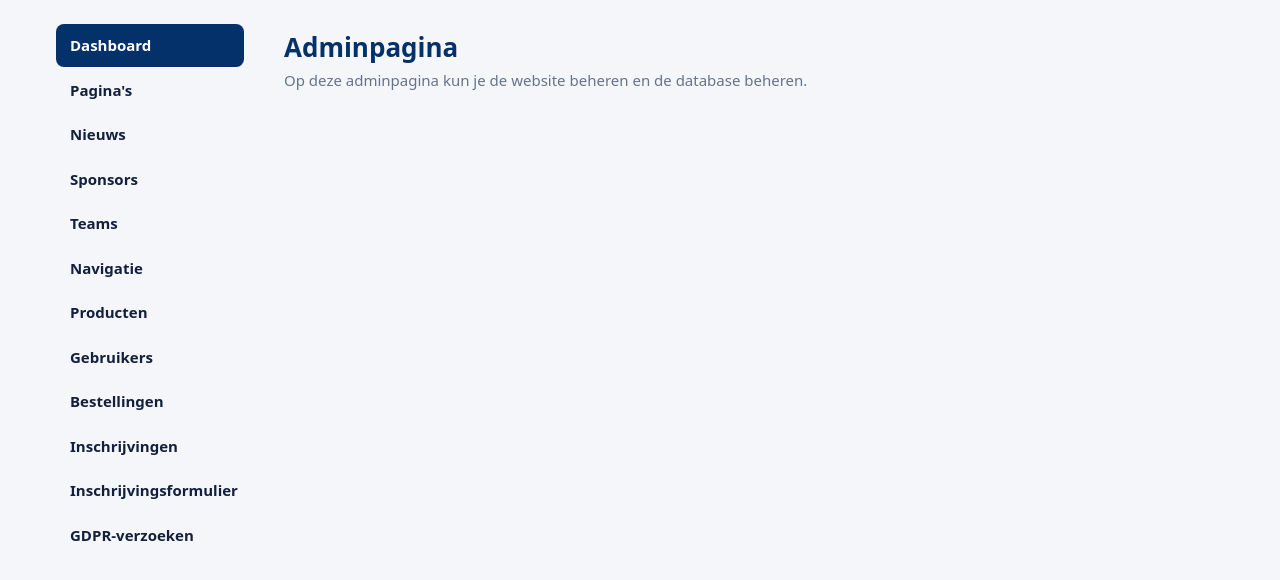
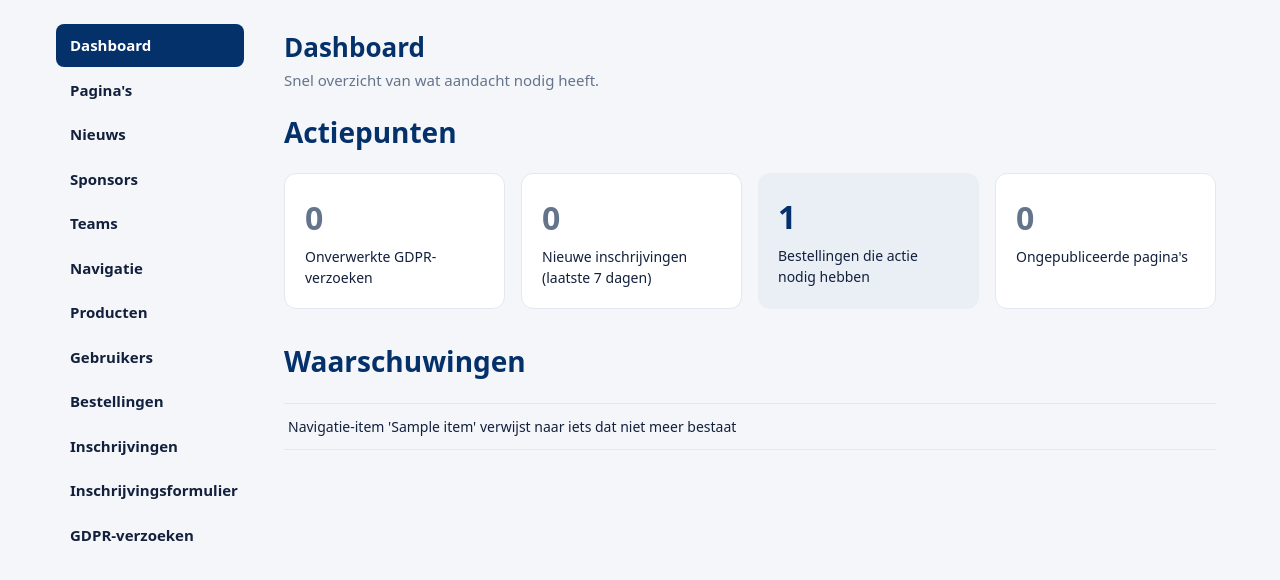
Before and after one commit to Robbokop008/handbalclub-v2, a Flask app: page /admin/ in a window 1280 px wide. Shown: the part 60-640 px from the top of the page. Run offline with Flask 3, Linux system fonts and the light colour scheme; the visitor is signed in with stand-in values (Sample User, id 1); tables that the repository leaves empty hold one stand-in row (values such as "Sample post").

Commit message:
Give the admin dashboard actual content: actiepunten + waarschuwingen
The dashboard tab was just a title and one sentence. Added two
sections, both clickable straight through to where you'd fix things:

- Actiepunten: onverwerkte GDPR-verzoeken, nieuwe inschrijvingen
  (laatste 7 dagen), bestellingen die nog actie nodig hebben (niet
  Verzonden/Geannuleerd/Terugbetaald), ongepubliceerde pagina's. Tiles
  are neutral white when the count is 0, light blue when there's
  something to look at - no alarm colors, these are routine upkeep
  items, not incidents.
- Waarschuwingen: teams missing a photo or description, active
  products with no purchasable variant (in stock + active), and nav
  items whose target no longer resolves (reuses utils/nav.py's own
  resolver so this can never drift from what the live nav actually
  does) - each links straight to the relevant edit screen.

Currently empty across the board except the 10 teams still missing
photos/descriptions, which is accurate - verified by temporarily
creating a GDPR request to confirm the "needs attention" tile styling,
then removing it again.

Co-Authored-By: Claude Sonnet 5 <noreply@anthropic.com>

```diff
--- a/routes/admin.py
+++ b/routes/admin.py
@@ -18,7 +18,7 @@ from werkzeug.utils import secure_filename
 
 from werkzeug.routing import BuildError
 
-from datetime import datetime
+from datetime import datetime, timedelta
 
 from extensions import db
 from models import (
@@ -31,6 +31,7 @@ from utils.auth import admin_required
 from utils.mail import send_admin_cancellation_mail
 from utils.sanitize import sanitize_html
 from utils.site_text import SITE_TEXT_PAGINAS, vind_pagina, get_site_teksten
+from utils.nav import _resolve_url as _resolve_nav_item_url
 from utils.inschrijving import get_inschrijving_categorieen, get_hoe_gehoord_opties, get_inschrijving_veld_config
 from utils.page_blocks import block_afbeeldingsbestanden, afbeeldingen_uit_data
 from utils.url_validation import is_safe_target_url, parse_video_embed
@@ -275,10 +276,79 @@ def _parse_block_form(block_type, existing_data):
     return data, error
 
 
+def _dashboard_acties():
+    """Telt de dingen die mogelijk actie van de admin vragen - elk met een
+    link naar de plek waar je dat oplost."""
+    zeven_dagen_geleden = datetime.utcnow() - timedelta(days=7)
+    return [
+        {
+            "label": "Onverwerkte GDPR-verzoeken",
+            "aantal": VergeetMijVerzoek.query.filter_by(verwerkt=False).count(),
+            "url": url_for("admin.gdpr_verzoeken"),
+        },
+        {
+            "label": "Nieuwe inschrijvingen (laatste 7 dagen)",
+            "aantal": Inschrijving.query.filter(Inschrijving.aangemaakt_op >= zeven_dagen_geleden).count(),
+            "url": url_for("admin.inschrijvingen"),
+        },
+        {
+            "label": "Bestellingen die actie nodig hebben",
+            "aantal": Order.query.filter(Order.order_status.notin_(["Verzonden", "Geannuleerd", "Terugbetaald"])).count(),
+            "url": url_for("admin.orders"),
+        },
+        {
+            "label": "Ongepubliceerde pagina's",
+            "aantal": Page.query.filter_by(is_published=False).count(),
+            "url": url_for("admin.pages"),
+        },
+    ]
+
+
+def _dashboard_waarschuwingen():
+    """Verzamelt korte, doorklikbare signalen dat iets aandacht nodig heeft
+    (geen harde fouten - de site blijft gewoon werken, maar iets staat er
+    onvolledig of kapot bij)."""
+    waarschuwingen = []
+
+    for team in Team.query.order_by(Team.sectie, Team.naam).all():
+        ontbreekt = []
+        if not team.foto_url:
+            ontbreekt.append("foto")
+        if not team.omschrijving or team.omschrijving.startswith("[Placeholder]"):
+            ontbreekt.append("omschrijving")
+        if ontbreekt:
+            waarschuwingen.append({
+                "tekst": f"Team '{team.naam}' heeft geen {' en '.join(ontbreekt)}",
+                "url": url_for("admin.edit_team", team_id=team.id),
+            })
+
+    for product in Product.query.filter_by(is_active=True).order_by(Product.product_name).all():
+        heeft_voorraad = any(v.is_active and v.stock > 0 for v in product.variants)
+        if not heeft_voorraad:
+            waarschuwingen.append({
+                "tekst": f"Product '{product.product_name}' is actief maar heeft geen koopbare variant (voorraad)",
+                "url": url_for("admin.edit_product", product_id=product.product_id),
+            })
+
+    for item in NavItem.query.order_by(NavItem.position).all():
+        if item.item_type in ("category", "divider"):
+            continue
+        if _resolve_nav_item_url(item) is None:
+            waarschuwingen.append({
+                "tekst": f"Navigatie-item '{item.label}' verwijst naar iets dat niet meer bestaat",
+                "url": url_for("admin.navigation") + f"#nav-item-{item.id}",
+            })
+
+    return waarschuwingen
+
+
 @admin_bp.route("/")
 @admin_required
 def dashboard():
-    return render_template("admin.html", user=g.user)
+    return render_template(
+        "admin.html", user=g.user,
+        acties=_dashboard_acties(), waarschuwingen=_dashboard_waarschuwingen(),
+    )
 
 
 @admin_bp.route("/products")
--- a/static/style.css
+++ b/static/style.css
@@ -1615,6 +1615,58 @@ body.content-page, body.auth-page { background: var(--blue); }
 .admin-content .section { max-width: none; margin: 0; padding: 0; }
 .admin-content .section-title { text-align: left; }
 
+/* Dashboard: actiepunt-tegels (aantal + label, doorklikbaar) en een lijst
+   met health-check-waarschuwingen (zie routes/admin.py:_dashboard_acties/
+   _dashboard_waarschuwingen). Geen alarmerende kleuren voor de tegels -
+   dit zijn dingen die een admin routinematig bijhoudt, geen storingen. */
+.dashboard-acties-grid {
+  display: grid;
+  grid-template-columns: repeat(auto-fit, minmax(200px, 1fr));
+  gap: 16px;
+}
+
+.dashboard-actie-tile {
+  display: flex;
+  flex-direction: column;
+  gap: 4px;
+  background: var(--blue-light);
+  border-radius: var(--radius);
+  padding: 20px;
+  text-decoration: none;
+  transition: transform 0.15s ease, box-shadow 0.15s ease;
+}
+
+.dashboard-actie-tile:hover { box-shadow: var(--shadow-hover); transform: translateY(-1px); }
+
+.dashboard-actie-tile-leeg { background: var(--white); border: 1px solid var(--border); }
+
+.dashboard-actie-aantal { font-size: 32px; font-weight: 800; color: var(--blue); }
+.dashboard-actie-tile-leeg .dashboard-actie-aantal { color: var(--muted); }
+
+.dashboard-actie-label { font-size: 14px; color: var(--ink); }
+
+.dashboard-waarschuwingen-list {
+  list-style: none;
+  margin: 0;
+  padding: 0;
+  display: flex;
+  flex-direction: column;
+  gap: 2px;
+}
+
+.dashboard-waarschuwingen-list li { border-top: 1px solid var(--border); }
+.dashboard-waarschuwingen-list li:last-child { border-bottom: 1px solid var(--border); }
+
+.dashboard-waarschuwingen-list a {
+  display: block;
+  padding: 12px 4px;
+  color: var(--ink);
+  text-decoration: none;
+  font-size: 14px;
+}
+
+.dashboard-waarschuwingen-list a:hover { color: var(--blue); }
+
 @media (max-width: 860px) {
   .admin-layout { flex-direction: column; }
   .admin-sidebar {
--- a/templates/admin.html
+++ b/templates/admin.html
@@ -4,7 +4,30 @@
 
 {% block admin_content %}
 <div class="admin-page-header">
-    <h1>Adminpagina</h1>
-    <p>Op deze adminpagina kun je de website beheren en de database beheren.</p>
+    <h1>Dashboard</h1>
+    <p>Snel overzicht van wat aandacht nodig heeft.</p>
 </div>
+
+<section class="section">
+    <h2 class="section-title">Actiepunten</h2>
+    <div class="dashboard-acties-grid">
+        {% for actie in acties %}
+        <a href="{{ actie.url }}" class="dashboard-actie-tile{{ ' dashboard-actie-tile-leeg' if actie.aantal == 0 else '' }}">
+            <span class="dashboard-actie-aantal">{{ actie.aantal }}</span>
+            <span class="dashboard-actie-label">{{ actie.label }}</span>
+        </a>
+        {% endfor %}
+    </div>
+
+    <h2 class="section-title" style="margin-top:36px;">Waarschuwingen</h2>
+    {% if waarschuwingen %}
+    <ul class="dashboard-waarschuwingen-list">
+        {% for waarschuwing in waarschuwingen %}
+        <li><a href="{{ waarschuwing.url }}">{{ waarschuwing.tekst }}</a></li>
+        {% endfor %}
+    </ul>
+    {% else %}
+    <p class="muted">Geen waarschuwingen op dit moment.</p>
+    {% endif %}
+</section>
 {% endblock %}
```
